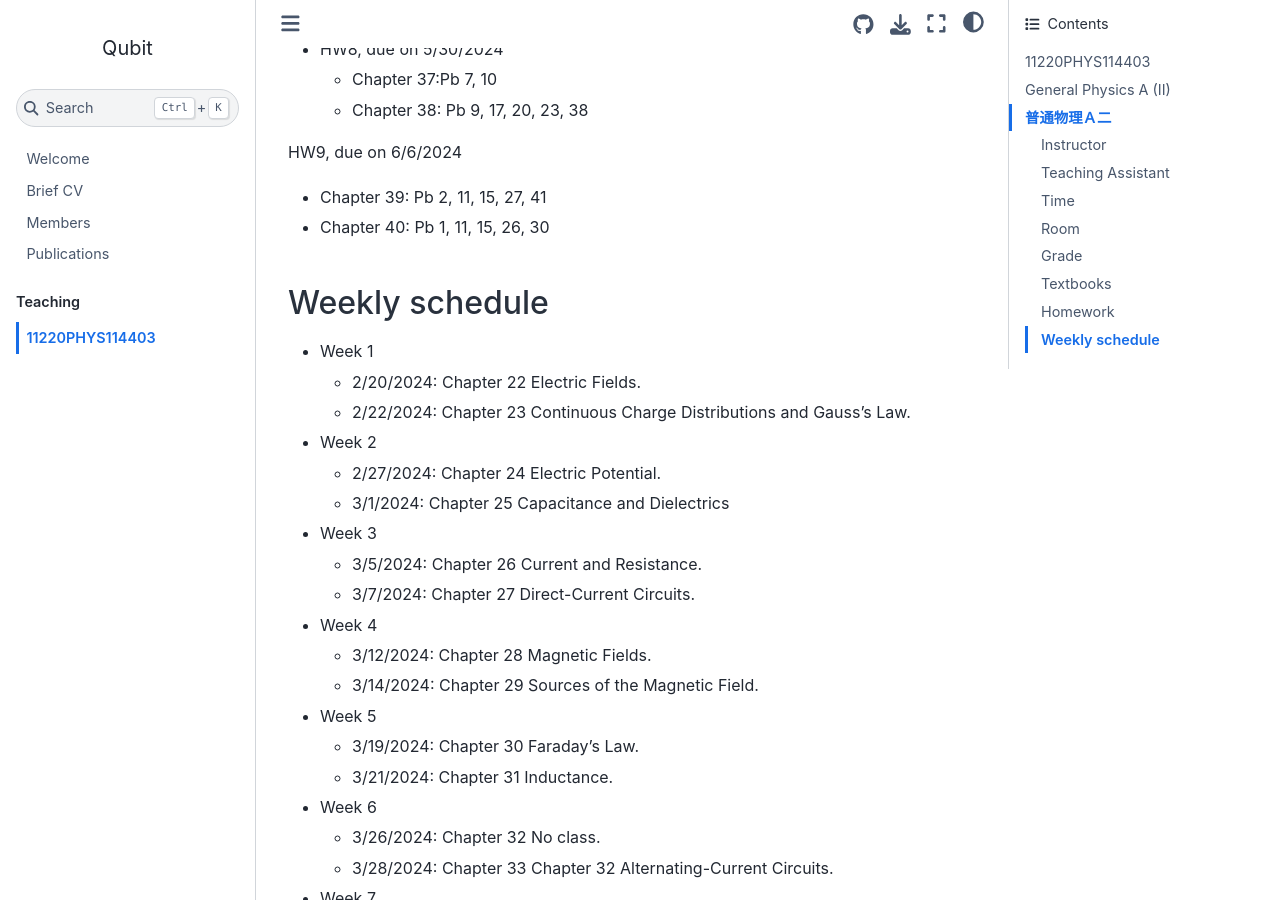
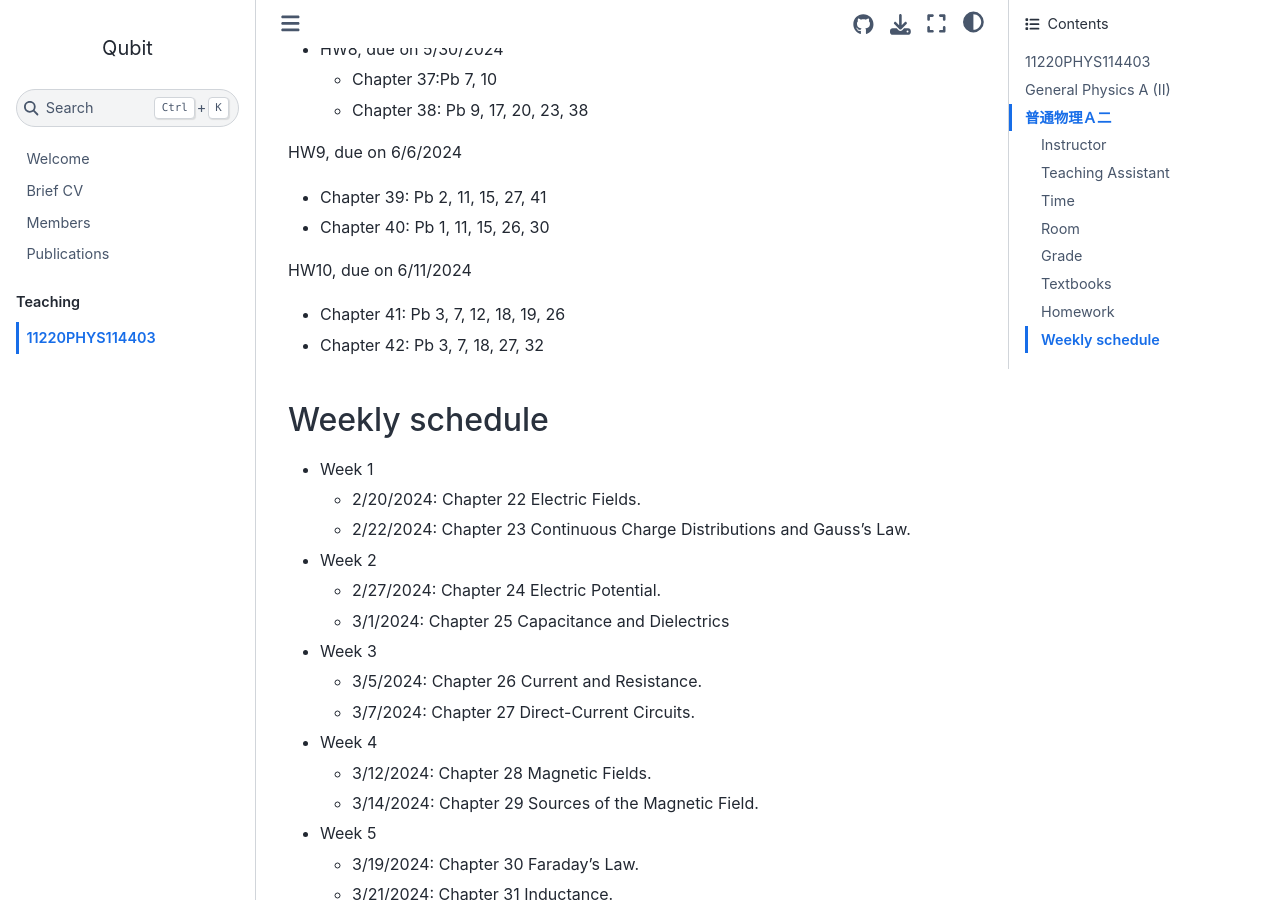
Before and after one commit to pcchen/pcchen.github.io, a Jupyter Book: the page built from teaching/11220PHYS114403.md, in a window 1280 px wide and 900 px high, scrolled down 2771 px. Built offline with Jupyter Book 1.0.4 settings and Sphinx 7.4.7 and the Sphinx Book theme 1.1.4, drawn with Linux system fonts in a browser that asks for light colours.

Commit message:
add HW10

```diff
--- a/teaching/11220PHYS114403.md
+++ b/teaching/11220PHYS114403.md
@@ -84,6 +84,10 @@ HW9, due on 6/6/2024
   * Chapter 39: Pb 2, 11, 15, 27, 41
   * Chapter 40: Pb 1, 11, 15, 26, 30
 
+HW10, due on 6/11/2024
+  * Chapter 41: Pb 3, 7, 12, 18, 19, 26
+  * Chapter 42: Pb 3, 7, 18, 27, 32
+
 ## Weekly schedule
 * Week 1
   * 2/20/2024: Chapter 22 Electric Fields.
```
